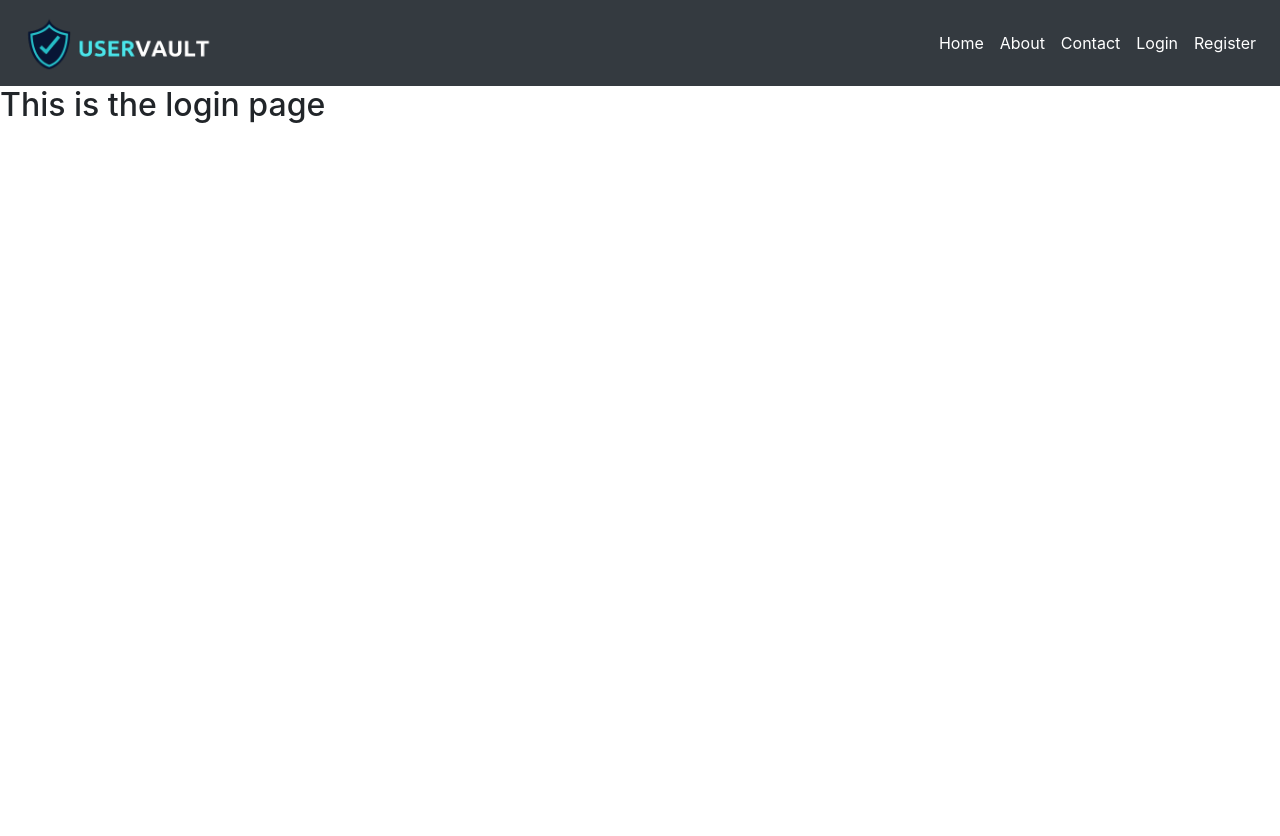
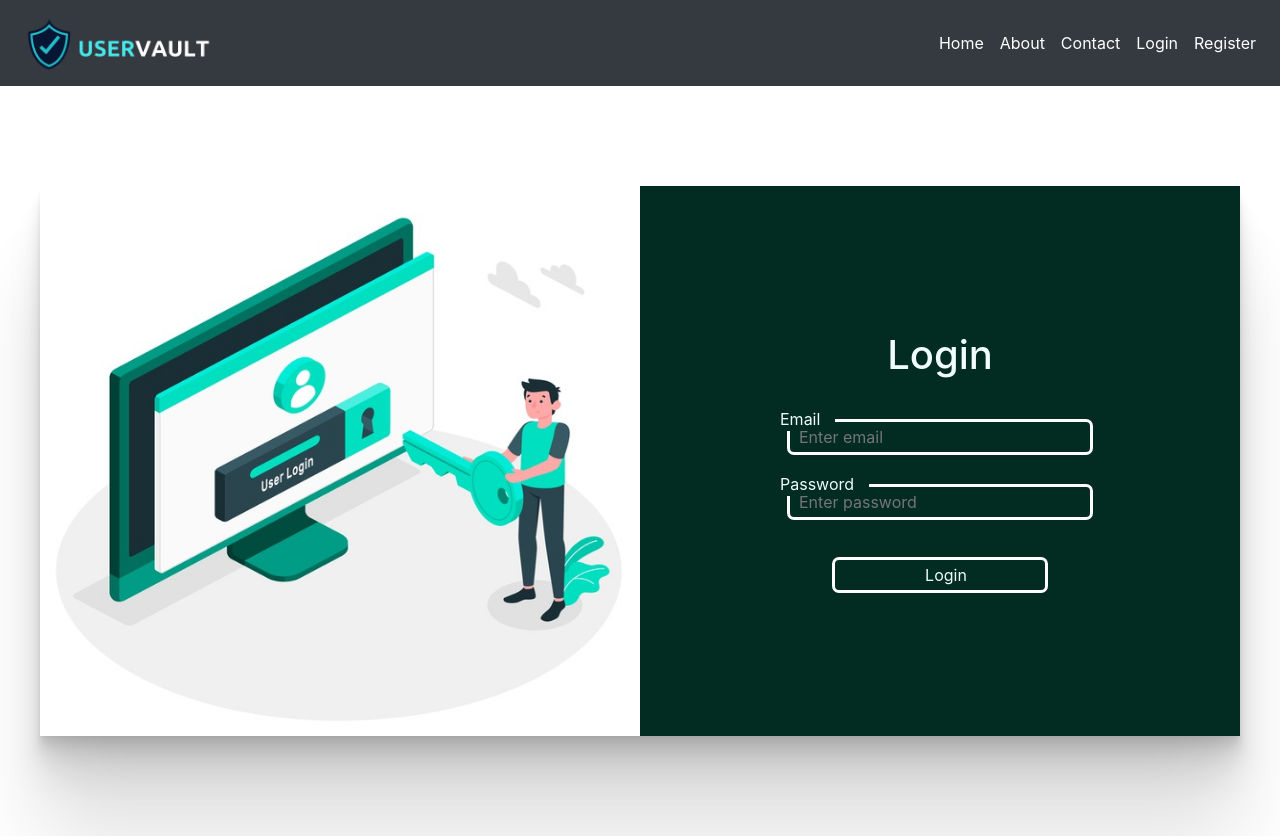
Before and after one commit to shibu-sd/User-Vault, a React (Create React App) app in the folder frontend/: page /login in a window 1280 px wide. Before the commit the page ends 800 px from the top, so only its background shows below. Built offline with nearby package versions, Linux system fonts and the light colour scheme.

Commit message:
added styling to login page

```diff
--- a/frontend/src/components/Login.js
+++ b/frontend/src/components/Login.js
@@ -1,9 +1,31 @@
 import React from 'react'
+import logo from "../images/login1.jpg"
 
 const Login = () => {
   return (
     <div>
-        <h2>This is the login page</h2>
+
+      <div className="formbody form-container">
+
+        <img src={logo} alt='logo' />
+
+        <form className="fr">
+          <h1 className="elem">Login<br /> </h1>
+          <div className='item-container'>
+            <label htmlFor='email'> <i class="zmdi zmdi-email"></i> Email</label>
+            <input type="text" id="email" name="email" className="elem" placeholder='Enter email' />
+          </div>
+          <div className='item-container'>
+            <label htmlFor='email'> <i class="zmdi zmdi-lock-outline"></i> Password</label>
+            <input type="password" id="email" name="email" className="elem" placeholder='Enter password' />
+          </div>
+
+          <input type="button" value="Login" className="submit-btn elem mt-2" />
+
+        </form>
+
+      </div>
+
     </div>
   )
 }
```
Also changed, not shown: frontend/src/images/login1.jpg (added).
